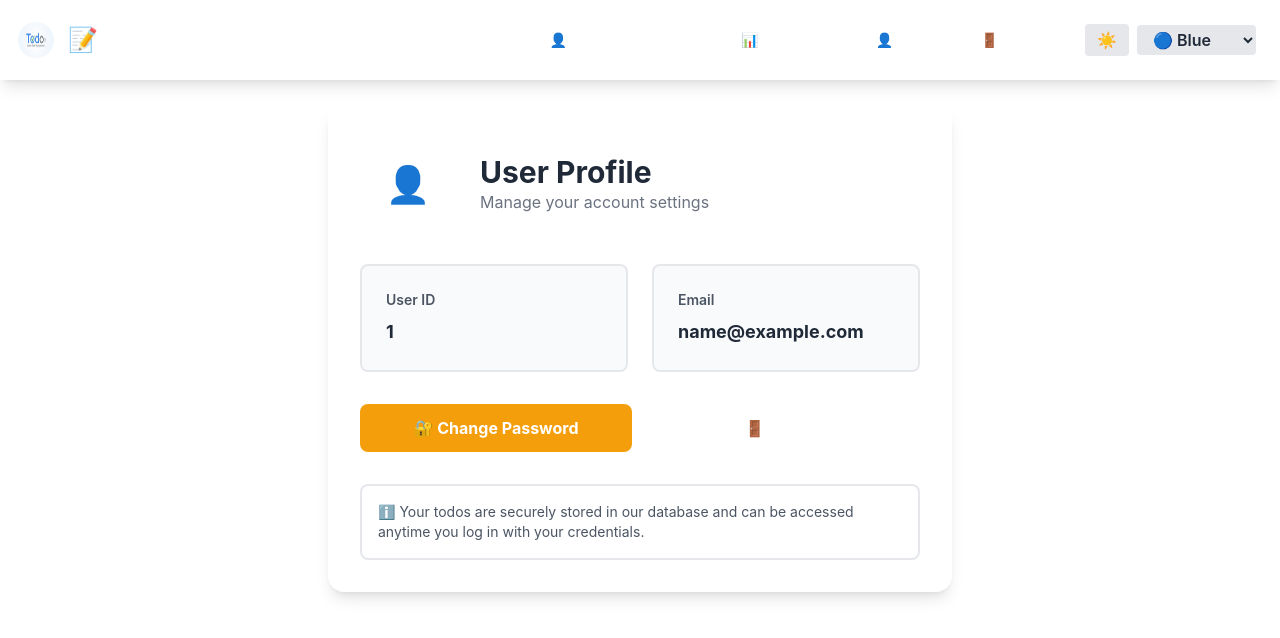
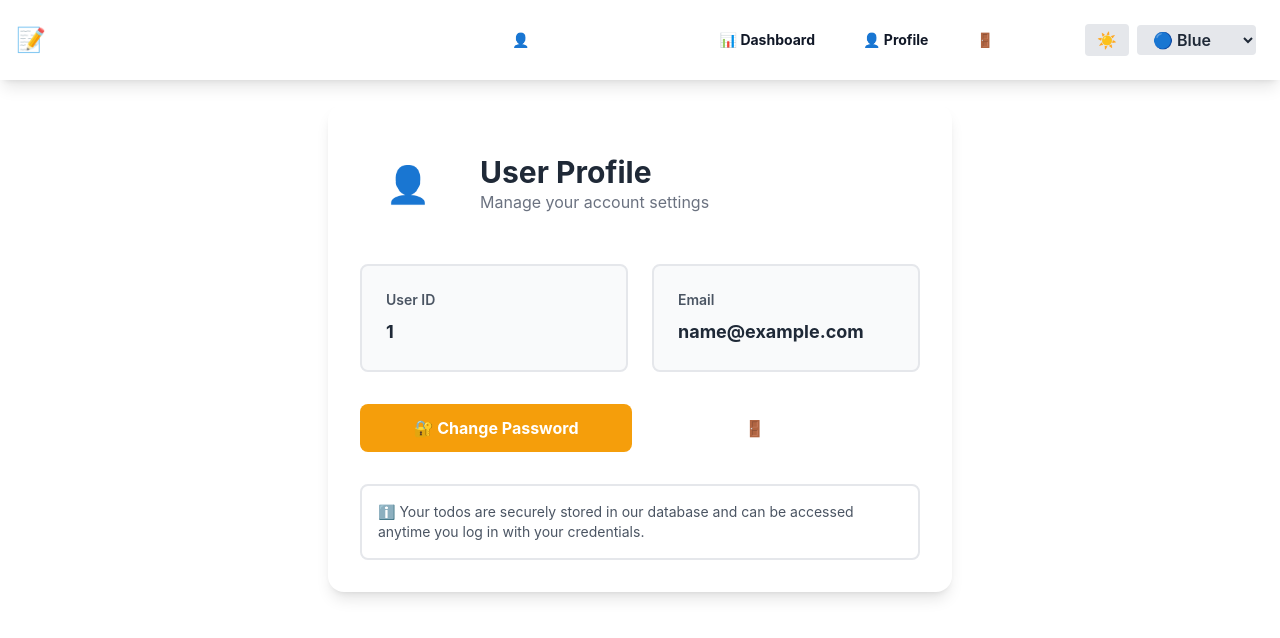
Before and after one commit to prakashorigin/todo-app, a React (Create React App) app in the folder frontend/: page /profile in a window 1280 px wide. Shown: the top 638 px of the page. Built offline with nearby package versions, Linux system fonts and the light colour scheme; sample sign-in values are in the browser's storage.

Commit message:
Improve Navbar formatting - remove duplicate dark mode toggle and enhance button visibility with clear text labels

```diff
--- a/frontend/src/Pages/HomePage.tsx
+++ b/frontend/src/Pages/HomePage.tsx
@@ -6,7 +6,6 @@ import Sidebar from "../components/Sidebar";
 import TodoItem from "../components/TodoItem";
 import TodoModal from "../components/TodoModal";
 import SearchFilter from "../components/SearchFilter";
-import DarkModeToggle from "../components/DarkModeToggle";
 import { isToday, isPast } from "date-fns";
 
 interface Todo {
@@ -211,8 +210,6 @@ export default function HomePage() {
                   {filteredTodos.length} of {todos.length} tasks
                 </p>
               </div>
-              <div className="flex gap-3">
-                <DarkModeToggle />
               <button
                 onClick={() => {
                   setEditingTodo(null);
@@ -222,7 +219,6 @@ export default function HomePage() {
               >
                 <span>➕</span> Add New Task
               </button>
-              </div>
             </div>
 
             {/* Search & Filters */}
--- a/frontend/src/components/Navbar.tsx
+++ b/frontend/src/components/Navbar.tsx
@@ -27,39 +27,36 @@ export default function Navbar() {
 
   return (
     <nav className="flex justify-between items-center p-4 bg-gradient-to-r from-blue-600 to-blue-500 text-white shadow-lg dark:from-blue-800 dark:to-blue-700">
-      <div className="flex items-center gap-3">
-        <img
-          src="/Todo-logo.png"
-          alt="Todo Logo"
-          className="h-10 w-10 rounded-full border-2 border-white hover:scale-110 transition cursor-pointer"
-          onClick={() => navigate("/todos")}
-        />
+      {/* Logo and Title */}
+      <div className="flex items-center gap-3 min-w-fit">
         <h1
-          className="text-2xl font-bold cursor-pointer hover:text-blue-100 transition"
-          onClick={() => navigate("/todos")}
+          className="text-2xl font-bold cursor-pointer hover:text-blue-100 transition flex items-center gap-2"
+          onClick={() => navigate("/home")}
         >
-          📝 Todo App
+          <span>📝</span> Todo App
         </h1>
       </div>
-      <div className="flex items-center gap-4">
-        <span className="text-sm font-semibold hidden sm:inline">
+
+      {/* Right Side: User Info and Buttons */}
+      <div className="flex items-center gap-4 justify-end flex-wrap">
+        <span className="text-sm font-semibold px-3 py-2 bg-white bg-opacity-20 rounded-lg min-w-fit">
           👤 {userEmail}
         </span>
         <button
-          onClick={() => navigate("/dashboard")}
-          className="bg-blue-400 hover:bg-blue-300 px-3 py-2 rounded-lg text-xs sm:text-sm font-semibold transition transform hover:scale-105"
+          onClick={() => navigate("/home")}
+          className="bg-blue-400 hover:bg-blue-300 text-gray-900 font-bold px-4 py-2 rounded-lg text-sm transition transform hover:scale-105 whitespace-nowrap"
         >
           📊 Dashboard
         </button>
         <button
           onClick={() => navigate("/profile")}
-          className="bg-blue-400 hover:bg-blue-300 px-3 py-2 rounded-lg text-xs sm:text-sm font-semibold transition transform hover:scale-105"
+          className="bg-blue-400 hover:bg-blue-300 text-gray-900 font-bold px-4 py-2 rounded-lg text-sm transition transform hover:scale-105 whitespace-nowrap"
         >
           👤 Profile
         </button>
         <button
           onClick={handleLogout}
-          className="bg-red-500 hover:bg-red-600 px-3 py-2 rounded-lg text-xs sm:text-sm font-semibold transition transform hover:scale-105"
+          className="bg-red-500 hover:bg-red-600 text-white font-bold px-4 py-2 rounded-lg text-sm transition transform hover:scale-105 whitespace-nowrap"
         >
           🚪 Logout
         </button>
```
Lines whose indentation alone changed are shown as unchanged.
